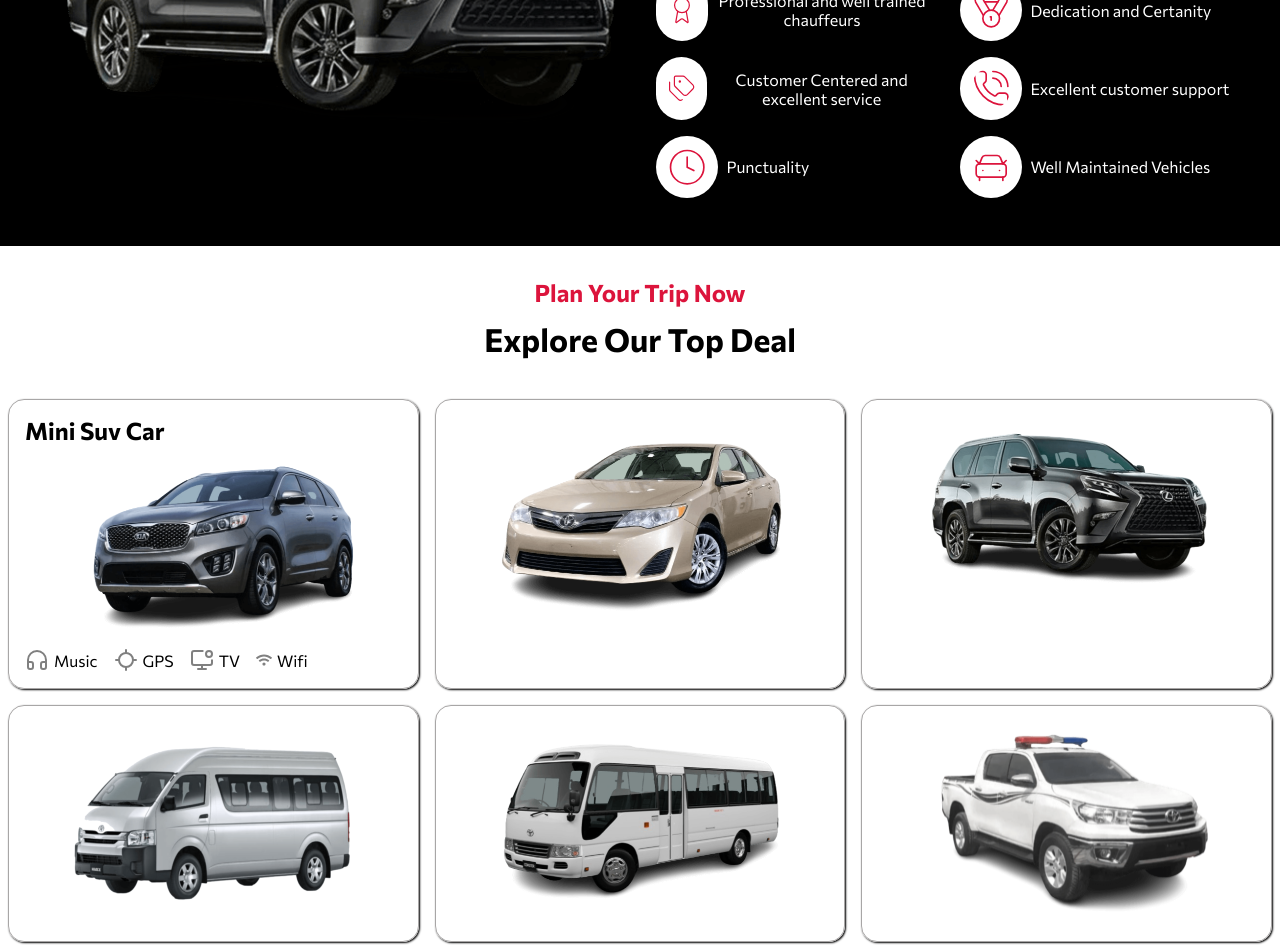
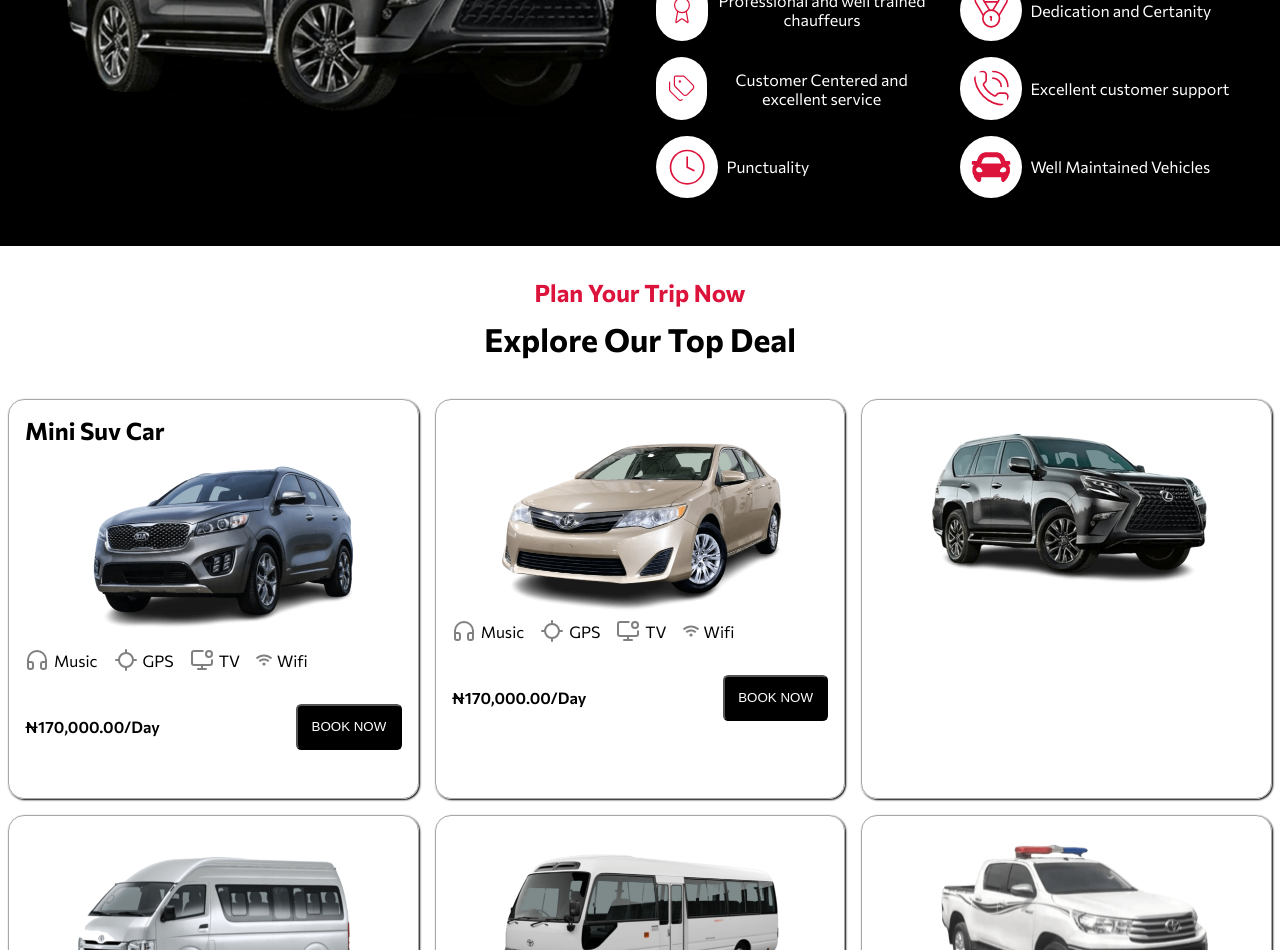
Before and after one commit to iamgreatofweb3/Bixxie-Car-website, a Next.js app: page / in a window 1280 px wide. Shown: the part 1380-2330 px from the top of the page. Built offline with nearby package versions, Linux system fonts and the light colour scheme.

Commit message:
still working on the fleet of cars section

```diff
--- a/src/components/animationFolder/animation.jsx
+++ b/src/components/animationFolder/animation.jsx
@@ -2,6 +2,7 @@ import "./animation.css"
 import Image from "next/image"
 import AnimateCar from "../animatedImg/animate"
 import { PhoneCall,Tags,Clock,MedalIcon,CarFront,Award,Star } from "lucide-react"
+import { FaCar } from "react-icons/fa"
 export default function AnimationArea() {
     return (
         <>
@@ -26,15 +27,11 @@ export default function AnimationArea() {
                         <div className="second-grid">
                             <li> <MedalIcon  stroke="crimson" strokeWidth={1} width={40} height={40} className="iconAnimate"/> Dedication and Certanity</li>
                             <li> <PhoneCall  stroke="crimson" strokeWidth={1} width={40} height={40} className="iconAnimate"/> Excellent customer support</li>
-                            <li><CarFront  stroke="crimson" strokeWidth={1} width={40} height={40} className="iconAnimate"/>Well Maintained Vehicles</li>
+                            <li><FaCar  color="crimson"  width={80} height={140} className="iconAnimate " style={{width:"40px",height:"40px"}}/>Well Maintained Vehicles</li>
                         </div>
                     </div>
             </div>
-
-
-
             </div>
-
         </>
     )
 }
--- a/src/components/fleetOfCars/Fleet.jsx
+++ b/src/components/fleetOfCars/Fleet.jsx
@@ -1,4 +1,5 @@
 import "./fleet.css"
+import Link from "next/link"
 import Image from "next/image"
 import { Headphones,Locate,MonitorDotIcon,MapPin } from "lucide-react"
 import { FaWhatsapp,FaBluetooth, FaDoorOpen, FaSitemap, FaSatellite, FaWifi } from "react-icons/fa"
@@ -27,7 +28,14 @@ export default function FleetSection() {
                             <p><MonitorDotIcon stroke="grey"/>TV</p>
                             <p><FaWifi color="grey"/>Wifi</p>
                         </div>
+                        <div className="priceBookCnt">
+                            <p>&#8358;170,000.00/Day</p>
+                            <button>
+                                <Link href="booking" className="Link">BOOK NOW</Link>
+                            </button>
+                        </div>
                     </div>
+
                    <div className="fleetscnt">
                          <Image
                         src="/Camry-600x398.png"
@@ -36,6 +44,18 @@ export default function FleetSection() {
                         alt="Camry Car"
                         loading="eager"
                         />
+                         <div className="icon-txt">
+                            <p><Headphones stroke="grey"/>Music</p>
+                            <p><Locate stroke="grey"/>GPS</p>
+                            <p><MonitorDotIcon stroke="grey"/>TV</p>
+                            <p><FaWifi color="grey"/>Wifi</p>
+                        </div>
+                        <div className="priceBookCnt">
+                            <p>&#8358;170,000.00/Day</p>
+                            <button>
+                                <Link href="booking" className="Link">BOOK NOW</Link>
+                            </button>
+                        </div>
 
                     </div>
                     <div className="fleetscnt">
--- a/src/components/fleetOfCars/fleet.css
+++ b/src/components/fleetOfCars/fleet.css
@@ -29,6 +29,26 @@
     }
 
 }
+.priceBookCnt {
+    display: flex;
+    align-items: center;
+    justify-content: space-between;
+    margin: 2em 0;
+    p{
+        font-weight: 600;
+    }
+    button{
+        background-color: black;
+        padding: 1em;
+        border-radius: 0.4em;
+        cursor: pointer;
+
+    }
+    .Link {
+        color: white;
+        text-decoration: none;
+    }
+}
 
 @media(min-width:769px) {
     .fleetGrid {
```
